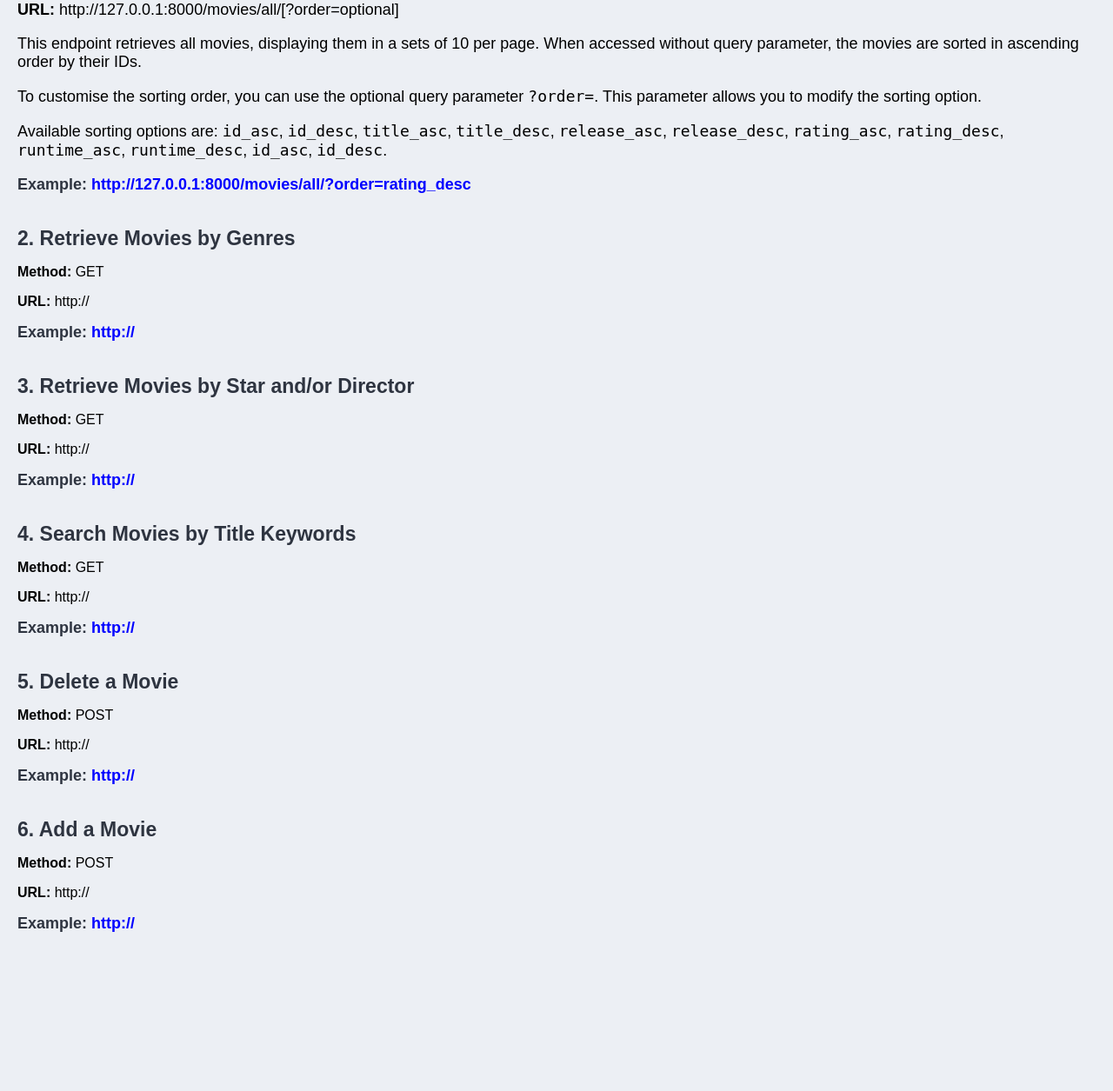
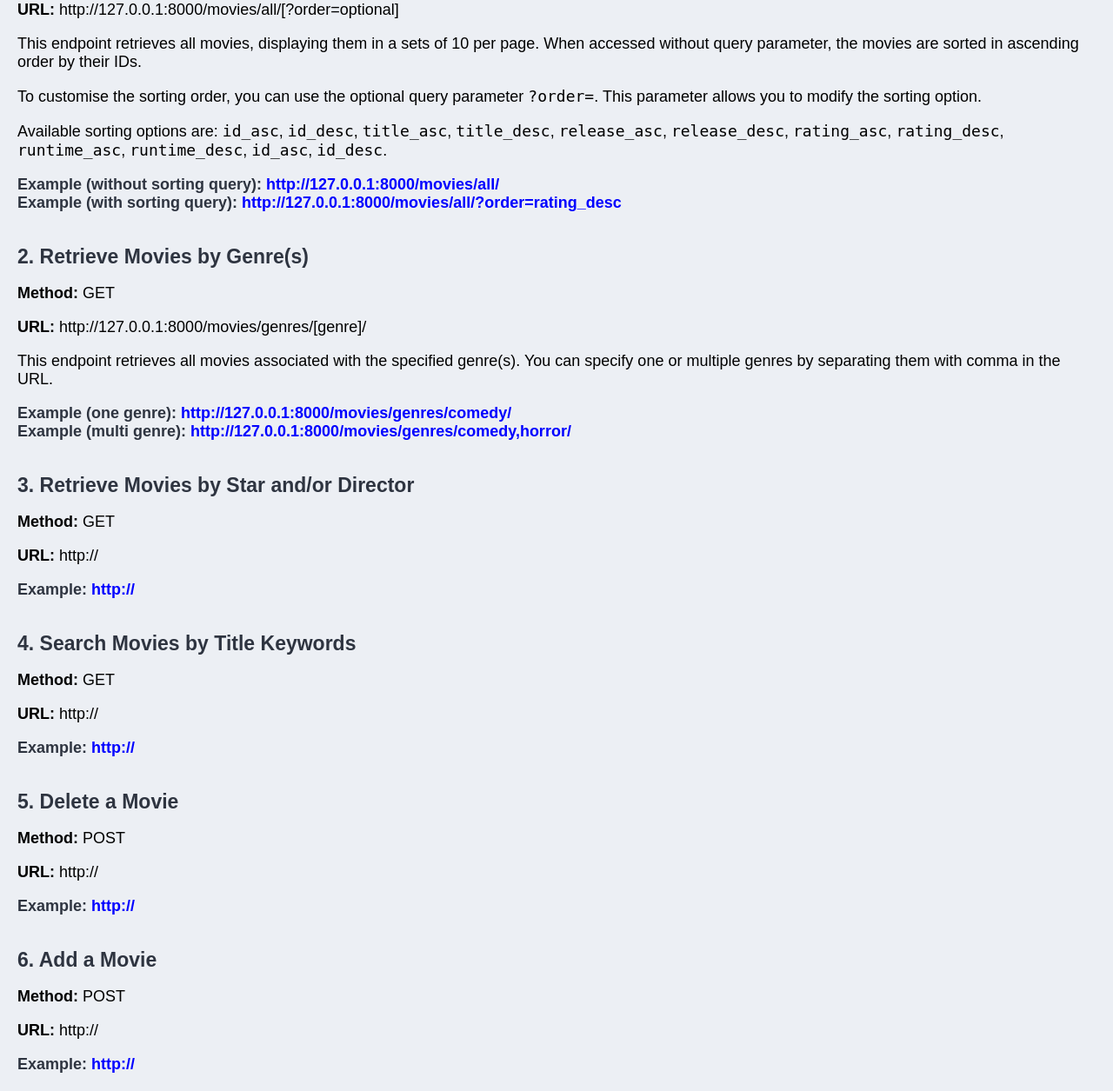
Before and after one commit to Jx1126/awd-midterm, a Django app: page / in a window 1280 px wide. Shown: the part 209-1464 px from the top of the page at 87% size. Before the commit the page ends 1281 px from the top, so only its background shows below. Run offline with Django 5.2, Linux system fonts and the light colour scheme.

Commit message:
Completed frontend for the second endpoint

```diff
--- a/movies_2023/frontend/templates/index.html
+++ b/movies_2023/frontend/templates/index.html
@@ -30,7 +30,8 @@
         </div>
 
         <div class="endpoint__url">
-            <strong>Example: </strong><a href="http://127.0.0.1:8000/movies/all/?order=rating_desc">http://127.0.0.1:8000/movies/all/?order=rating_desc</a>
+            <strong>Example (without sorting query): </strong><a href="http://127.0.0.1:8000/movies/all/">http://127.0.0.1:8000/movies/all/</a><br>
+            <strong>Example (with sorting query): </strong><a href="http://127.0.0.1:8000/movies/all/?order=rating_desc">http://127.0.0.1:8000/movies/all/?order=rating_desc</a>
         </div>
     </div>
 
@@ -39,16 +40,18 @@
     {% comment %} Second Endpoint {% endcomment %}
     <div class="endpoint">
         <div class="endpoint__title">
-            2. Retrieve Movies by Genres
+            2. Retrieve Movies by Genre(s)
         </div>
 
-        <div class="endpoint_description">
+        <div class="endpoint__description">
             <p><strong>Method: </strong>GET</p>
-            <p><strong>URL: </strong>http://</p>
+            <p><strong>URL: </strong>http://127.0.0.1:8000/movies/genres/[genre]/</p>
+            <p>This endpoint retrieves all movies associated with the specified genre(s). You can specify one or multiple genres by separating them with comma in the URL.</p>
         </div>
 
         <div class="endpoint__url">
-            <strong>Example: </strong><a href="http://">http://</a>
+            <strong>Example (one genre): </strong><a href="http://127.0.0.1:8000/movies/genres/comedy/">http://127.0.0.1:8000/movies/genres/comedy/</a><br>
+            <strong>Example (multi genre): </strong><a href="http://127.0.0.1:8000/movies/genres/comedy,horror/">http://127.0.0.1:8000/movies/genres/comedy,horror/</a>
         </div>
     </div>
 
@@ -60,7 +63,7 @@
             3. Retrieve Movies by Star and/or Director
         </div>
 
-        <div class="endpoint_description">
+        <div class="endpoint__description">
             <p><strong>Method: </strong>GET</p>
             <p><strong>URL: </strong>http://</p>
         </div>
@@ -78,7 +81,7 @@
             4. Search Movies by Title Keywords
         </div>
 
-        <div class="endpoint_description">
+        <div class="endpoint__description">
             <p><strong>Method: </strong>GET</p>
             <p><strong>URL: </strong>http://</p>
         </div>
@@ -96,7 +99,7 @@
             5. Delete a Movie
         </div>
 
-        <div class="endpoint_description">
+        <div class="endpoint__description">
             <p><strong>Method: </strong>POST</p>
             <p><strong>URL: </strong>http://</p>
         </div>
@@ -114,7 +117,7 @@
             6. Add a Movie
         </div>
 
-        <div class="endpoint_description">
+        <div class="endpoint__description">
             <p><strong>Method: </strong>POST</p>
             <p><strong>URL: </strong>http://</p>
         </div>
```
